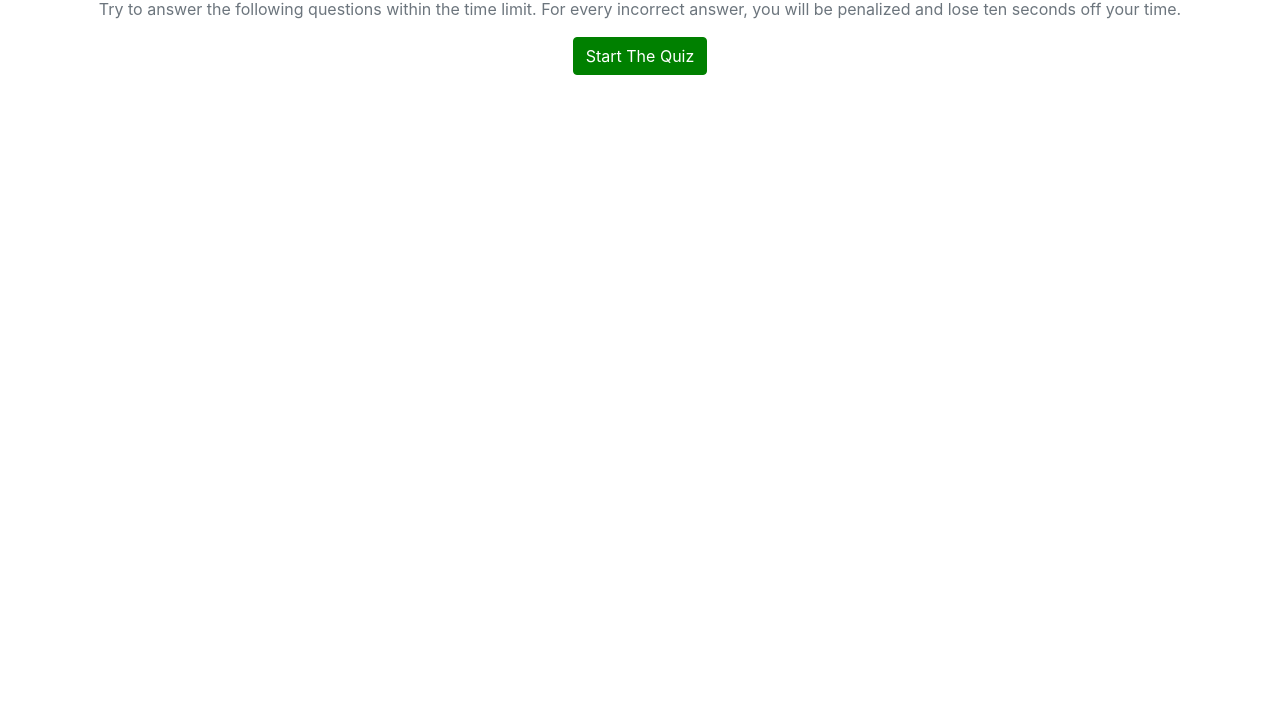
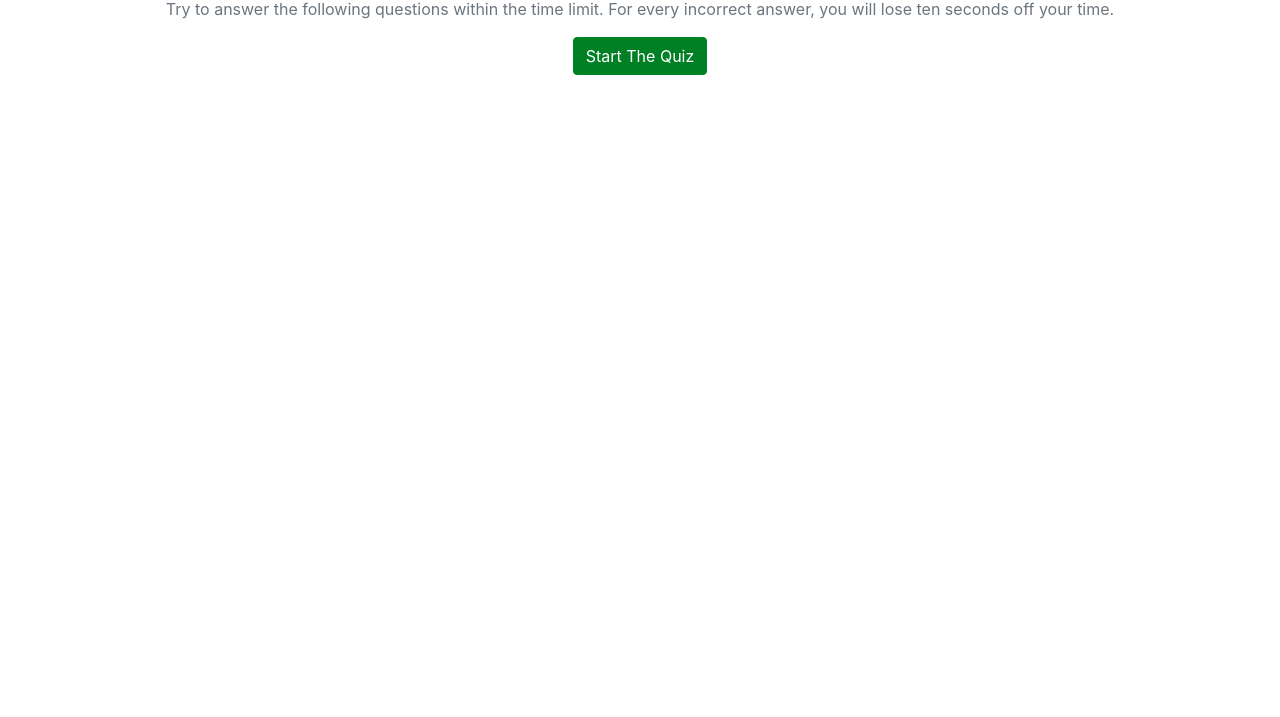
Before and after one commit to CHANCEEWELL/codequiz-final, a plain HTML site: page index.html in a window 1280 px wide. Shown: the part 83-800 px from the top of the page. Drawn offline with nearby package versions, Linux system fonts and the light colour scheme.

Commit message:
updated CSS colors

```diff
--- a/index.html
+++ b/index.html
@@ -42,7 +42,7 @@
             <div class="row">
                 <p class="col-xs-12 mx-auto text-center text-secondary" id="instructions">
                     Try to answer the following questions within the time limit.
-                    For every incorrect answer, you will be penalized and lose ten seconds off your time.
+                    For every incorrect answer, you will lose ten seconds off your time.
                 </p>
             </div>
             <div class="row">
--- a/styles/styles.css
+++ b/styles/styles.css
@@ -1,6 +1,6 @@
 :root{
-    --main-color:green;
-    --main-hover-color:black;
+    --main-color:rgb(0, 128, 36);
+    --main-hover-color:rgb(0, 0, 0);
 }
 .btn-primary{
     background-color: var(--main-color);
```
